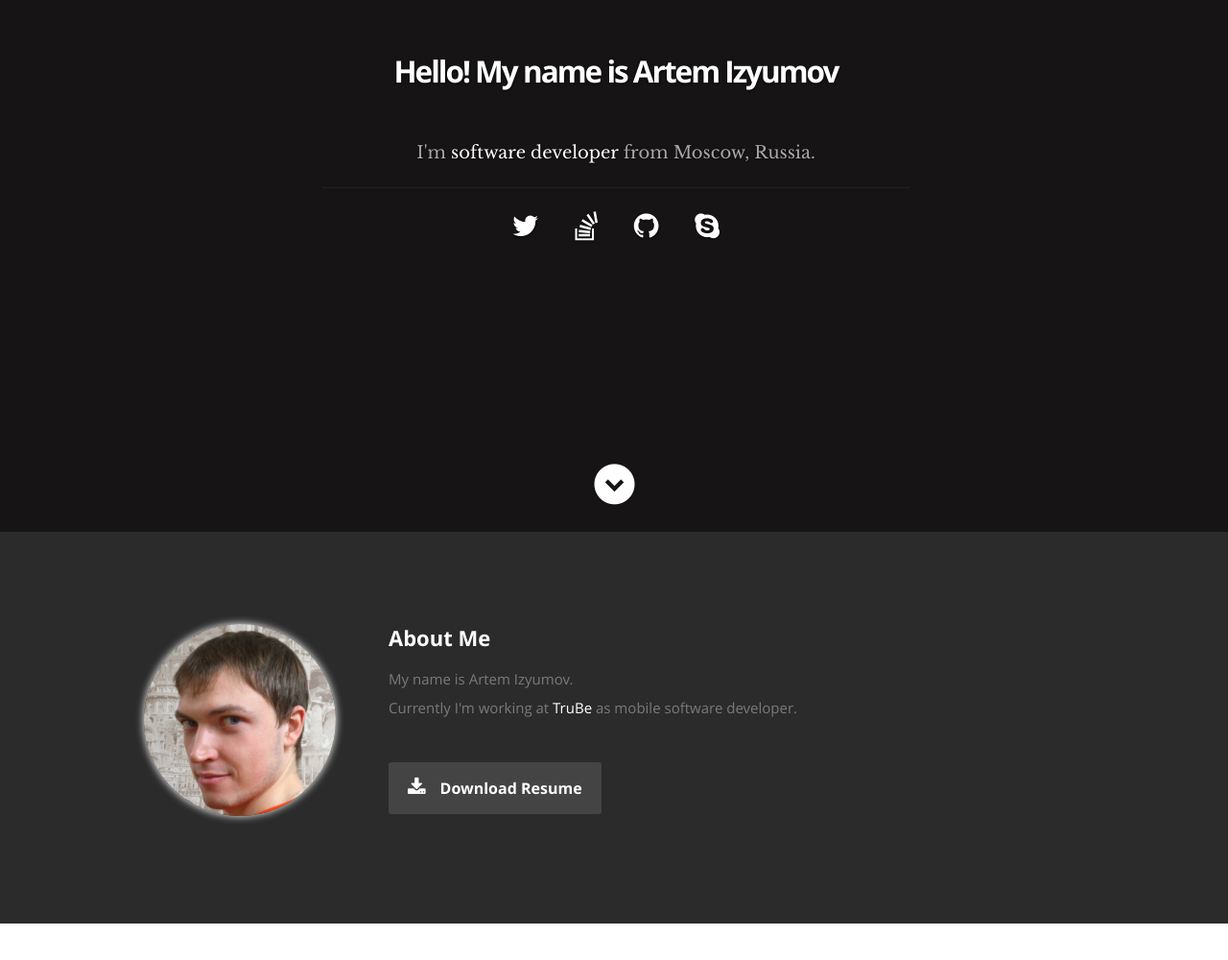
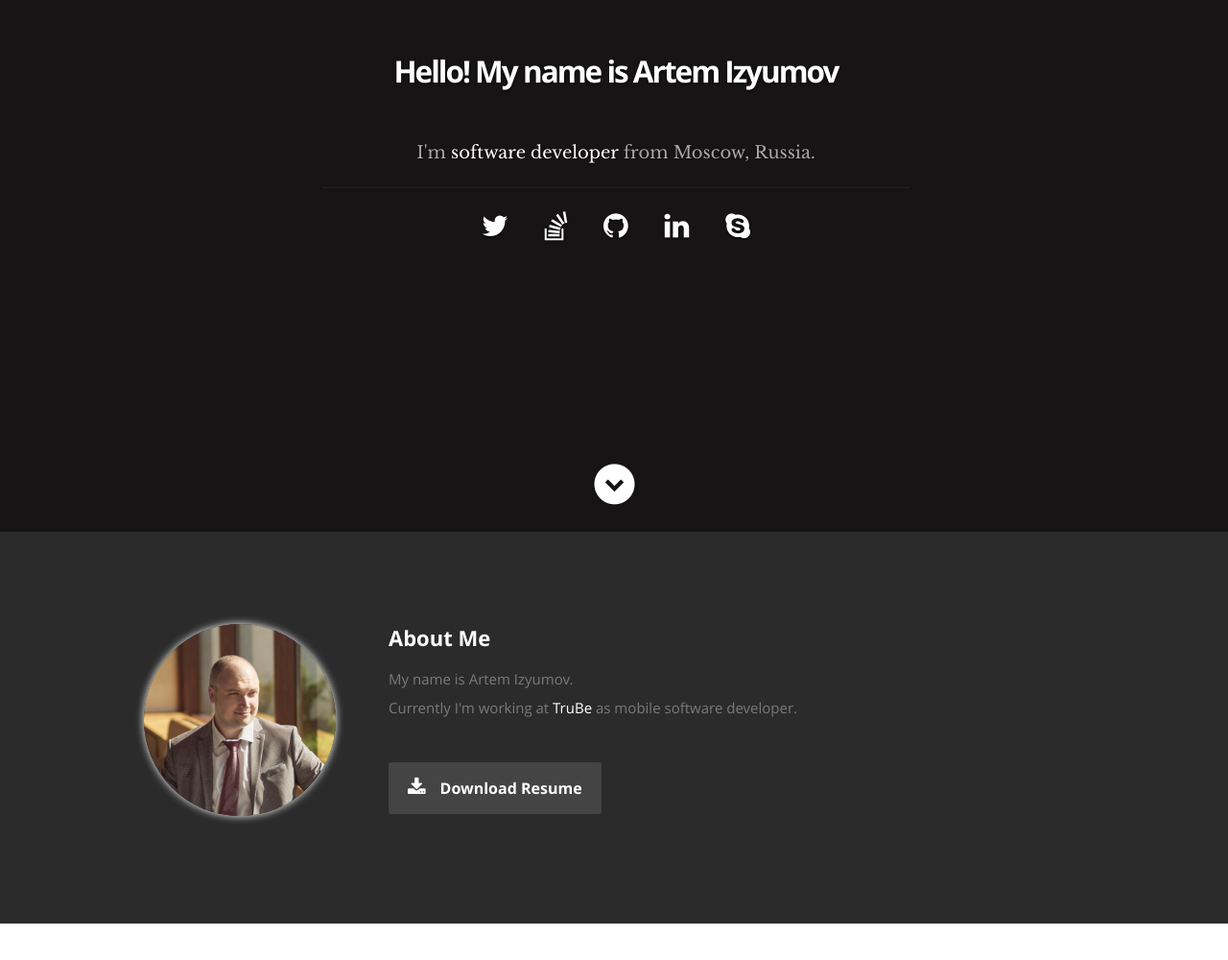
Before and after one commit to itemius/itemius.github.io, a plain HTML site: page index.html in a window 1280 px wide. Shown: the part 246-1246 px from the top of the page at 96% size. Drawn offline with nearby package versions, Linux system fonts and the light colour scheme.

Commit message:
linkedin and new photo

```diff
--- a/index.html
+++ b/index.html
@@ -75,6 +75,7 @@
                <li><a href="https://twitter.com/ITemius"><i class="fa fa-twitter"></i></a></li>
                <li><a href="http://stackoverflow.com/users/2324993/itemius"><i class="fa fa-stack-overflow"></i></a></li>
                <li><a href="https://github.com/itemius"><i class="fa fa-github"></i></a></li>
+               <li><a href="https://www.linkedin.com/in/itemius"><i class="fa fa-linkedin"></i></a></li>
                <li><a href="skype:itemius"><i class="fa fa-skype"></i></a></li>
             </ul>
          </div>
@@ -94,7 +95,7 @@
       <div class="row">
 
          <div class="three columns">
-            <img class="profile-pic"  src="images/me2.jpg" alt="" />
+            <img class="profile-pic"  src="images/me3.jpeg" alt="" />
 
          </div>
 
```
Also changed, not shown: images/me3.jpeg (added).
